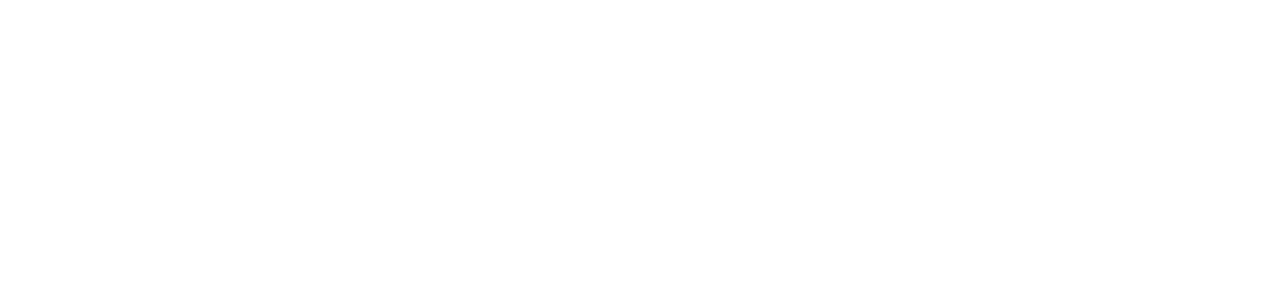
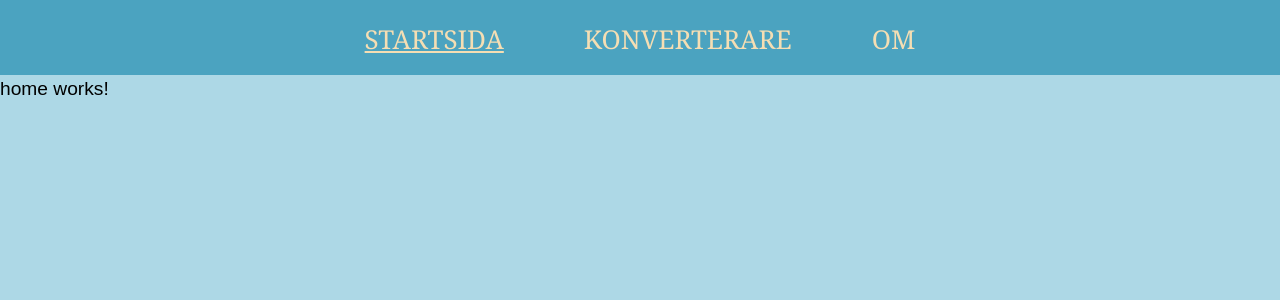
Before and after one commit to HelmerBergstrom/moment-3-TypeScript, an Angular app: page /home in a window 1280 px wide. Before the commit this address led to /. Shown: the top 300 px of the page. Built offline with nearby package versions, Linux system fonts and the light colour scheme.

Commit message:
Fixar routes för komponenter. Gör huvudmenyn som en generell komponent som finns på alla sidor. Fixar aktiv-länk-funktion och länkningsmetoden routerLink.

```diff
--- a/src/app/app.component.html
+++ b/src/app/app.component.html
@@ -1 +1,6 @@
-<router-outlet />
+<header>
+<app-mainmenu></app-mainmenu>
+</header>
+<main>
+    <router-outlet />
+</main>
--- a/src/app/app.component.ts
+++ b/src/app/app.component.ts
@@ -1,9 +1,10 @@
 import { Component } from '@angular/core';
 import { RouterOutlet } from '@angular/router';
+import { MainmenuComponent } from './general/mainmenu/mainmenu.component';
 
 @Component({
   selector: 'app-root',
-  imports: [RouterOutlet],
+  imports: [RouterOutlet, MainmenuComponent],
   templateUrl: './app.component.html',
   styleUrl: './app.component.css'
 })
--- a/src/app/app.routes.ts
+++ b/src/app/app.routes.ts
@@ -1,3 +1,11 @@
 import { Routes } from '@angular/router';
+import { HomeComponent } from './pages/home/home.component';
+import { ConvertComponent } from './pages/convert/convert.component';
+import { AboutComponent } from './pages/about/about.component';
 
-export const routes: Routes = [];
+export const routes: Routes = [
+    { path: 'home', component: HomeComponent },
+    { path: 'convert', component: ConvertComponent },
+    { path: 'about', component: AboutComponent },
+    { path: "", redirectTo: "home", pathMatch: "full"}
+];
--- /dev/null
+++ b/src/app/general/mainmenu/mainmenu.component.css
@@ -0,0 +1,29 @@
+nav {
+    background-color: rgb(75, 163, 192);
+    height: 75px;
+}
+ul {
+    display: flex;
+    justify-content: center;
+}
+li {
+    margin-top: 15px;
+    padding: 10px;
+    list-style: none;
+    font-family: Georgia, 'Times New Roman', Times, serif;
+}
+a {
+    padding: 10px;
+    font-size: 26px;
+    margin: 20px;
+    text-decoration: none;
+    color: wheat;
+}
+
+a:hover {
+    text-decoration: underline;
+}
+
+.active-menu {
+    text-decoration: underline;
+}
--- /dev/null
+++ b/src/app/general/mainmenu/mainmenu.component.html
@@ -0,0 +1,7 @@
+<nav>
+    <ul>
+        <li><a routerLink="/" routerLinkActive="active-menu"> STARTSIDA </a></li>
+        <li><a routerLink="/convert" routerLinkActive="active-menu"> KONVERTERARE </a></li>
+        <li><a routerLink="/about" routerLinkActive="active-menu"> OM </a></li>
+    </ul>
+</nav>
--- a/src/styles.css
+++ b/src/styles.css
@@ -1 +1,14 @@
 /* You can add global styles to this file, and also import other style files */
+
+* {
+    padding: 0;
+    border: 0;
+    margin: 0;
+}
+
+body {
+    background-color: lightblue;
+    font-family: Arial, Helvetica, sans-serif;
+    font-size: 1.2em;
+    line-height: 1.5em;
+}
```
Also changed, not shown: src/app/general/mainmenu/mainmenu.component.ts (added, +12 -0 lines).
